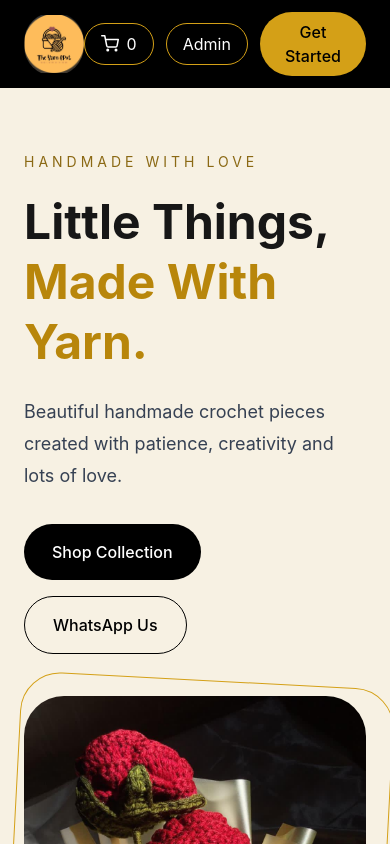
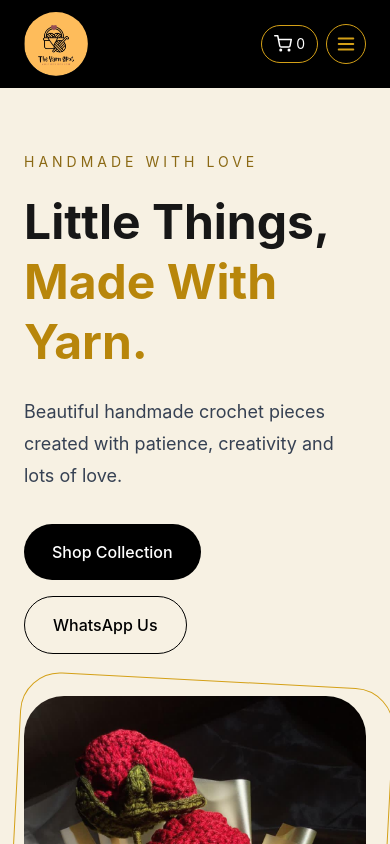
Before and after one commit to zehra974/the-yarn-spot, a React (Vite) app: page / in a window 390 px wide. Shown: the top 844 px of the page. Built offline with nearby package versions, Linux system fonts and the light colour scheme; no server answers.

Commit message:
Fix owner email notifications and improve mobile navigation

```diff
--- a/src/Components/Navbar.jsx
+++ b/src/Components/Navbar.jsx
@@ -1,153 +1,4 @@
-// import React, { useEffect, useState } from "react";
-// import { Link } from "react-router-dom";
-// import { SignUpButton, UserButton, useUser } from "@clerk/react";
-// import { useCart } from "../Context/CartContext";
-
-// export default function Navbar() {
-//   const { totalItems } = useCart();
-//   const { isSignedIn } = useUser();
-
-//   // Admin login check
-//   const [isAdmin, setIsAdmin] = useState(
-//     !!localStorage.getItem("adminToken")
-//   );
-
-//   useEffect(() => {
-//     const checkAdmin = () => {
-//       setIsAdmin(!!localStorage.getItem("adminToken"));
-//     };
-
-//     checkAdmin();
-
-//     window.addEventListener("adminLogin", checkAdmin);
-//     window.addEventListener("adminLogout", checkAdmin);
-
-//     return () => {
-//       window.removeEventListener("adminLogin", checkAdmin);
-//       window.removeEventListener("adminLogout", checkAdmin);
-//     };
-//   }, []);
-
-//   return (
-//     <nav className="flex items-center justify-between px-6 md:px-16 py-3 bg-black text-white">
-
-//       {/* LOGO */}
-//       <Link to="/" className="flex items-center">
-//         <img
-//           src="/images/Logo.png"
-//           alt="The Yarn Spot"
-//           className="w-16 h-16 object-contain rounded-full"
-//         />
-//       </Link>
-
-//       {/* NAVIGATION */}
-//       <div className="hidden md:flex gap-8 text-sm">
-
-//         <Link
-//           to="/"
-//           className="text-[#D4A017] transition duration-300"
-//         >
-//           Home
-//         </Link>
-
-//         <Link
-//           to="/shop"
-//           className="text-white hover:text-[#D4A017] transition duration-300"
-//         >
-//           Shop
-//         </Link>
-
-//         <Link
-//           to="/about"
-//           className="text-white hover:text-[#D4A017] transition duration-300"
-//         >
-//           About
-//         </Link>
-
-//       </div>
-
-//       {/* RIGHT SIDE */}
-//       <div className="flex items-center gap-3">
-
-//         {/* ADMIN-ONLY LINK */}
-//         {isAdmin && (
-//           <Link
-//             to="/admin"
-//             className="text-white hover:text-[#D4A017] transition duration-300 flex items-center gap-1.5 text-sm"
-//             title="Admin Dashboard"
-//           >
-//             {/* Dashboard Icon */}
-//             <svg
-//               xmlns="http://www.w3.org/2000/svg"
-//               width="18"
-//               height="18"
-//               viewBox="0 0 24 24"
-//               fill="none"
-//               stroke="currentColor"
-//               strokeWidth="2"
-//               strokeLinecap="round"
-//               strokeLinejoin="round"
-//             >
-//               <rect x="3" y="3" width="7" height="7" rx="1" />
-//               <rect x="14" y="3" width="7" height="7" rx="1" />
-//               <rect x="3" y="14" width="7" height="7" rx="1" />
-//               <rect x="14" y="14" width="7" height="7" rx="1" />
-//             </svg>
-
-//             Admin
-//           </Link>
-//         )}
-
-//         {/* CART */}
-//         <Link
-//           to="/cart"
-//           className="border border-[#D4A017] bg-transparent text-white px-4 py-2 rounded-full hover:bg-[#D4A017] hover:text-black hover:-translate-y-1 transition duration-300 flex items-center gap-2"
-//           title="Shopping Cart"
-//         >
-//           {/* Cart Icon */}
-//           <svg
-//             xmlns="http://www.w3.org/2000/svg"
-//             width="18"
-//             height="18"
-//             viewBox="0 0 24 24"
-//             fill="none"
-//             stroke="currentColor"
-//             strokeWidth="2"
-//             strokeLinecap="round"
-//             strokeLinejoin="round"
-//           >
-//             <circle cx="9" cy="20" r="1" />
-//             <circle cx="20" cy="20" r="1" />
-//             <path d="M1 1h4l2.68 13.39a2 2 0 0 0 2 1.61h9.72a2 2 0 0 0 2-1.61L23 6H6" />
-//           </svg>
-
-//           <span>{totalItems}</span>
-//         </Link>
-
-//         {/* CUSTOMER AUTHENTICATION */}
-//         {!isSignedIn ? (
-//           <SignUpButton mode="modal">
-//             <button
-//               type="button"
-//               className="bg-[#D4A017] text-black px-5 py-2 rounded-full font-medium hover:bg-white hover:-translate-y-1 transition duration-300"
-//             >
-//               Get Started
-//             </button>
-//           </SignUpButton>
-//         ) : (
-//           <UserButton />
-//         )}
-
-//       </div>
-
-//     </nav>
-//   );
-// }
-
-
-
-
-import React from "react";
+import React, { useState } from "react";
 import { Link } from "react-router-dom";
 import { SignUpButton, UserButton, useUser } from "@clerk/react";
 import { useCart } from "../Context/CartContext";
@@ -156,20 +7,38 @@ export default function Navbar() {
   const { totalItems } = useCart();
   const { isSignedIn } = useUser();
 
+  const [mobileMenuOpen, setMobileMenuOpen] = useState(false);
+
+  const closeMobileMenu = () => {
+    setMobileMenuOpen(false);
+  };
+
   return (
-    <nav className="flex items-center justify-between px-6 md:px-16 py-3 bg-black text-white">
+    <nav className="relative z-50 bg-black text-white">
+      {/* ============================= */}
+      {/* MAIN NAVBAR */}
+      {/* ============================= */}
+
+      <div className="flex items-center justify-between px-6 py-3 md:px-16">
 
         {/* LOGO */}
-      <Link to="/" className="flex items-center">
+        <Link
+          to="/"
+          className="flex items-center"
+          onClick={closeMobileMenu}
+        >
           <img
             src="/images/Logo.png"
             alt="The Yarn Spot"
-          className="w-16 h-16 object-contain rounded-full"
+            className="h-16 w-16 rounded-full object-contain"
           />
         </Link>
 
-      {/* NAVIGATION */}
-      <div className="hidden md:flex gap-8 text-sm">
+        {/* ============================= */}
+        {/* DESKTOP NAVIGATION */}
+        {/* ============================= */}
+
+        <div className="hidden gap-8 text-sm md:flex">
 
           <Link
             to="/"
@@ -180,27 +49,30 @@ export default function Navbar() {
 
           <Link
             to="/shop"
-          className="text-white hover:text-[#D4A017] transition duration-300"
+            className="text-white transition duration-300 hover:text-[#D4A017]"
           >
             Shop
           </Link>
 
           <Link
             to="/about"
-          className="text-white hover:text-[#D4A017] transition duration-300"
+            className="text-white transition duration-300 hover:text-[#D4A017]"
           >
             About
           </Link>
 
         </div>
 
-      {/* RIGHT SIDE */}
-      <div className="flex items-center gap-3">
+        {/* ============================= */}
+        {/* DESKTOP RIGHT SIDE */}
+        {/* ============================= */}
+
+        <div className="hidden items-center gap-3 md:flex">
 
           {/* CART */}
           <Link
             to="/cart"
-          className="border border-[#D4A017] bg-transparent text-white px-4 py-2 rounded-full hover:bg-[#D4A017] hover:text-black hover:-translate-y-1 transition duration-300 flex items-center gap-2"
+            className="flex items-center gap-2 rounded-full border border-[#D4A017] bg-transparent px-4 py-2 text-white transition duration-300 hover:-translate-y-1 hover:bg-[#D4A017] hover:text-black"
             title="Shopping Cart"
           >
             {/* Cart Icon */}
@@ -226,7 +98,7 @@ export default function Navbar() {
           {/* ADMIN OPTION */}
           <Link
             to="/admin-login"
-          className="border border-[#D4A017] bg-transparent text-white px-4 py-2 rounded-full hover:bg-[#D4A017] hover:text-black hover:-translate-y-1 transition duration-300"
+            className="rounded-full border border-[#D4A017] bg-transparent px-4 py-2 text-white transition duration-300 hover:-translate-y-1 hover:bg-[#D4A017] hover:text-black"
             title="Admin Login"
           >
             Admin
@@ -237,7 +109,7 @@ export default function Navbar() {
             <SignUpButton mode="modal">
               <button
                 type="button"
-              className="bg-[#D4A017] text-black px-5 py-2 rounded-full font-medium hover:bg-white hover:-translate-y-1 transition duration-300"
+                className="rounded-full bg-[#D4A017] px-5 py-2 font-medium text-black transition duration-300 hover:-translate-y-1 hover:bg-white"
               >
                 Get Started
               </button>
@@ -248,6 +120,163 @@ export default function Navbar() {
 
         </div>
 
+        {/* ============================= */}
+        {/* MOBILE RIGHT SIDE */}
+        {/* ============================= */}
+
+        <div className="flex items-center gap-2 md:hidden">
+
+          {/* MOBILE CART */}
+          <Link
+            to="/cart"
+            onClick={closeMobileMenu}
+            className="flex items-center gap-1 rounded-full border border-[#D4A017] px-3 py-2 text-white transition duration-300 hover:bg-[#D4A017] hover:text-black"
+            title="Shopping Cart"
+          >
+            <svg
+              xmlns="http://www.w3.org/2000/svg"
+              width="18"
+              height="18"
+              viewBox="0 0 24 24"
+              fill="none"
+              stroke="currentColor"
+              strokeWidth="2"
+              strokeLinecap="round"
+              strokeLinejoin="round"
+            >
+              <circle cx="9" cy="20" r="1" />
+              <circle cx="20" cy="20" r="1" />
+              <path d="M1 1h4l2.68 13.39a2 2 0 0 0 2 1.61h9.72a2 2 0 0 0 2-1.61L23 6H6" />
+            </svg>
+
+            <span className="text-sm">{totalItems}</span>
+          </Link>
+
+          {/* MOBILE USER BUTTON */}
+          {isSignedIn && <UserButton />}
+
+          {/* HAMBURGER BUTTON */}
+          <button
+            type="button"
+            onClick={() => setMobileMenuOpen(!mobileMenuOpen)}
+            className="flex h-10 w-10 items-center justify-center rounded-full border border-[#D4A017] text-[#D4A017] transition duration-300 hover:bg-[#D4A017] hover:text-black"
+            aria-label="Toggle menu"
+            aria-expanded={mobileMenuOpen}
+          >
+            {mobileMenuOpen ? (
+              /* CLOSE ICON */
+              <svg
+                xmlns="http://www.w3.org/2000/svg"
+                width="22"
+                height="22"
+                viewBox="0 0 24 24"
+                fill="none"
+                stroke="currentColor"
+                strokeWidth="2"
+                strokeLinecap="round"
+                strokeLinejoin="round"
+              >
+                <line x1="18" y1="6" x2="6" y2="18" />
+                <line x1="6" y1="6" x2="18" y2="18" />
+              </svg>
+            ) : (
+              /* HAMBURGER ICON */
+              <svg
+                xmlns="http://www.w3.org/2000/svg"
+                width="22"
+                height="22"
+                viewBox="0 0 24 24"
+                fill="none"
+                stroke="currentColor"
+                strokeWidth="2"
+                strokeLinecap="round"
+                strokeLinejoin="round"
+              >
+                <line x1="4" y1="6" x2="20" y2="6" />
+                <line x1="4" y1="12" x2="20" y2="12" />
+                <line x1="4" y1="18" x2="20" y2="18" />
+              </svg>
+            )}
+          </button>
+
+        </div>
+      </div>
+
+      {/* ============================= */}
+      {/* MOBILE MENU */}
+      {/* ============================= */}
+
+      {mobileMenuOpen && (
+        <div className="border-t border-[#D4A017]/30 bg-black px-6 py-5 md:hidden">
+
+          <div className="flex flex-col gap-3">
+
+            {/* HOME */}
+            <Link
+              to="/"
+              onClick={closeMobileMenu}
+              className="rounded-lg px-4 py-3 text-[#D4A017] transition duration-300 hover:bg-[#D4A017] hover:text-black"
+            >
+              Home
+            </Link>
+
+            {/* SHOP */}
+            <Link
+              to="/shop"
+              onClick={closeMobileMenu}
+              className="rounded-lg px-4 py-3 text-white transition duration-300 hover:bg-[#D4A017] hover:text-black"
+            >
+              Shop
+            </Link>
+
+            {/* ABOUT */}
+            <Link
+              to="/about"
+              onClick={closeMobileMenu}
+              className="rounded-lg px-4 py-3 text-white transition duration-300 hover:bg-[#D4A017] hover:text-black"
+            >
+              About
+            </Link>
+
+            {/* CART */}
+            <Link
+              to="/cart"
+              onClick={closeMobileMenu}
+              className="flex items-center justify-between rounded-lg px-4 py-3 text-white transition duration-300 hover:bg-[#D4A017] hover:text-black"
+            >
+              <span>Cart</span>
+
+              <span className="rounded-full border border-[#D4A017] px-2 py-1 text-xs">
+                {totalItems}
+              </span>
+            </Link>
+
+            {/* ADMIN */}
+            <Link
+              to="/admin-login"
+              onClick={closeMobileMenu}
+              className="rounded-lg px-4 py-3 text-white transition duration-300 hover:bg-[#D4A017] hover:text-black"
+            >
+              Admin
+            </Link>
+
+            {/* GET STARTED */}
+            {!isSignedIn && (
+              <SignUpButton mode="modal">
+                <button
+                  type="button"
+                  onClick={closeMobileMenu}
+                  className="mt-2 w-full rounded-full bg-[#D4A017] px-5 py-3 font-medium text-black transition duration-300 hover:bg-white"
+                >
+                  Get Started
+                </button>
+              </SignUpButton>
+            )}
+
+          </div>
+        </div>
+      )}
+
     </nav>
   );
 }
```
Lines whose indentation alone changed are shown as unchanged.
